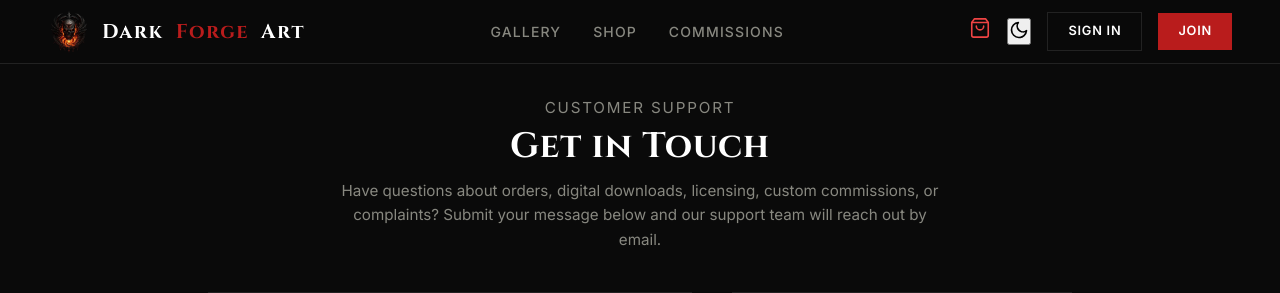
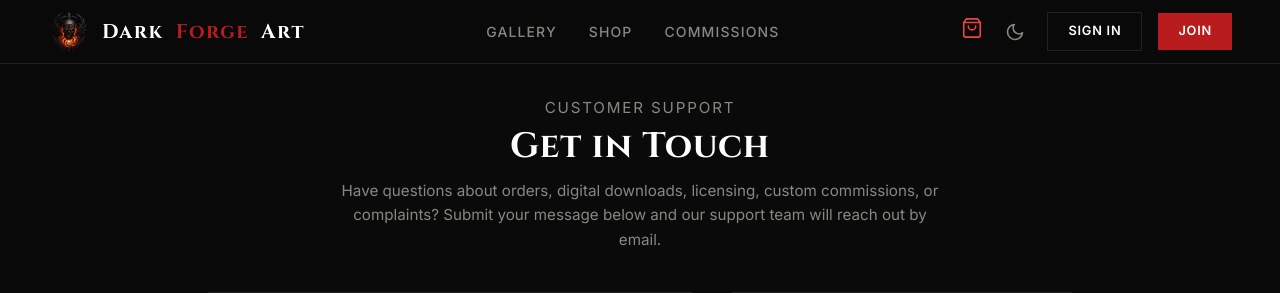
Before and after one commit to mentify31-prog/darkforgeart, a Django app: page /accounts/contact/ in a window 1280 px wide. Shown: the top 293 px of the page. Run offline with Django 5.2, Linux system fonts and the light colour scheme; some web fonts are replaced.

Commit message:
Fix theme toggle button styling to blend transparently with nav header

```diff
--- a/static/css/base.css
+++ b/static/css/base.css
@@ -642,3 +642,30 @@ hr {
   .desktop-only { display: none !important; }
   .mobile-only { display: inline-flex !important; }
 }
+
+/* ─── Theme Toggle Button ─────────────────────────────────────── */
+.theme-toggle {
+  background: transparent !important;
+  border: none !important;
+  box-shadow: none !important;
+  outline: none !important;
+  color: var(--color-text-muted) !important;
+  cursor: pointer;
+  padding: 0.4rem;
+  display: inline-flex;
+  align-items: center;
+  justify-content: center;
+  transition: color var(--transition), transform 0.2s ease;
+  border-radius: 4px;
+}
+
+.theme-toggle:hover {
+  color: var(--color-white) !important;
+  background: transparent !important;
+  transform: scale(1.08);
+}
+
+.theme-toggle svg {
+  display: block;
+  stroke: currentColor;
+}
--- a/templates/base.html
+++ b/templates/base.html
@@ -90,7 +90,7 @@
         </a>
 
         {# Theme Toggle SVG #}
-        <button class="theme-toggle" id="theme-toggle" aria-label="Toggle theme" title="Toggle Light/Dark Theme">
+        <button class="theme-toggle" id="theme-toggle" aria-label="Toggle theme" title="Toggle Light/Dark Theme" style="background:transparent !important;border:none !important;box-shadow:none !important;outline:none !important;color:var(--color-text-muted);cursor:pointer;padding:0.4rem;display:inline-flex;align-items:center;justify-content:center;">
           <svg class="theme-icon-dark" width="20" height="20" viewBox="0 0 24 24" fill="none" stroke="currentColor" stroke-width="2" stroke-linecap="round" stroke-linejoin="round"><path d="M21 12.79A9 9 0 1 1 11.21 3 7 7 0 0 0 21 12.79z"></path></svg>
           <svg class="theme-icon-light" width="20" height="20" viewBox="0 0 24 24" fill="none" stroke="currentColor" stroke-width="2" stroke-linecap="round" stroke-linejoin="round" style="display:none;"><circle cx="12" cy="12" r="5"></circle><line x1="12" y1="1" x2="12" y2="3"></line><line x1="12" y1="21" x2="12" y2="23"></line><line x1="4.22" y1="4.22" x2="5.64" y2="5.64"></line><line x1="18.36" y1="18.36" x2="19.78" y2="19.78"></line><line x1="1" y1="12" x2="3" y2="12"></line><line x1="21" y1="12" x2="23" y2="12"></line><line x1="4.22" y1="19.78" x2="5.64" y2="18.36"></line><line x1="18.36" y1="5.64" x2="19.78" y2="4.22"></line></svg>
         </button>
```
